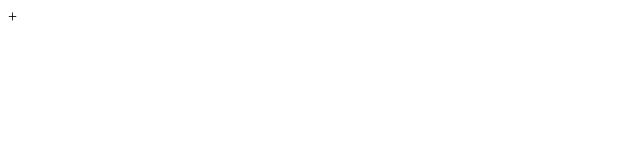
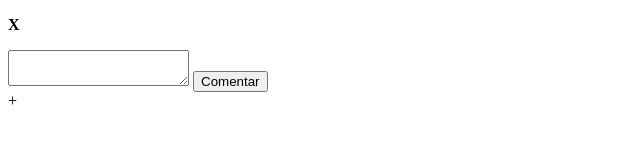
Before and after one commit to lucassantDev/praticaJavascript, a plain HTML site: page projeto-comentario/index.html in a window 1280 px wide. Shown: the whole page, without its empty margins (0-640 px from the left). Drawn offline with Linux system fonts and the light colour scheme.

Commit message:
feat: adiconando div para comentar

```diff
--- a/projeto-comentario/index.html
+++ b/projeto-comentario/index.html
@@ -7,10 +7,19 @@
     <title>Document</title>
 </head>
 <body>
+    <div id="adicionar-comentario">
+        <div id="div-para-comentar">
+            <p id="sair">
+                <b>X</b>
+            </p>
+            <textarea name="Comente" id="comentario"></textarea>
+            <button id="finalizar-comentario">Comentar</button>
+        </div>
+    </div>
     <main>
         <section>
             <div class="divisao" id="centralizar-botao">
-                <div>
+                <div id="botao-clicado">
                     +
                 </div>
             </div>
```
